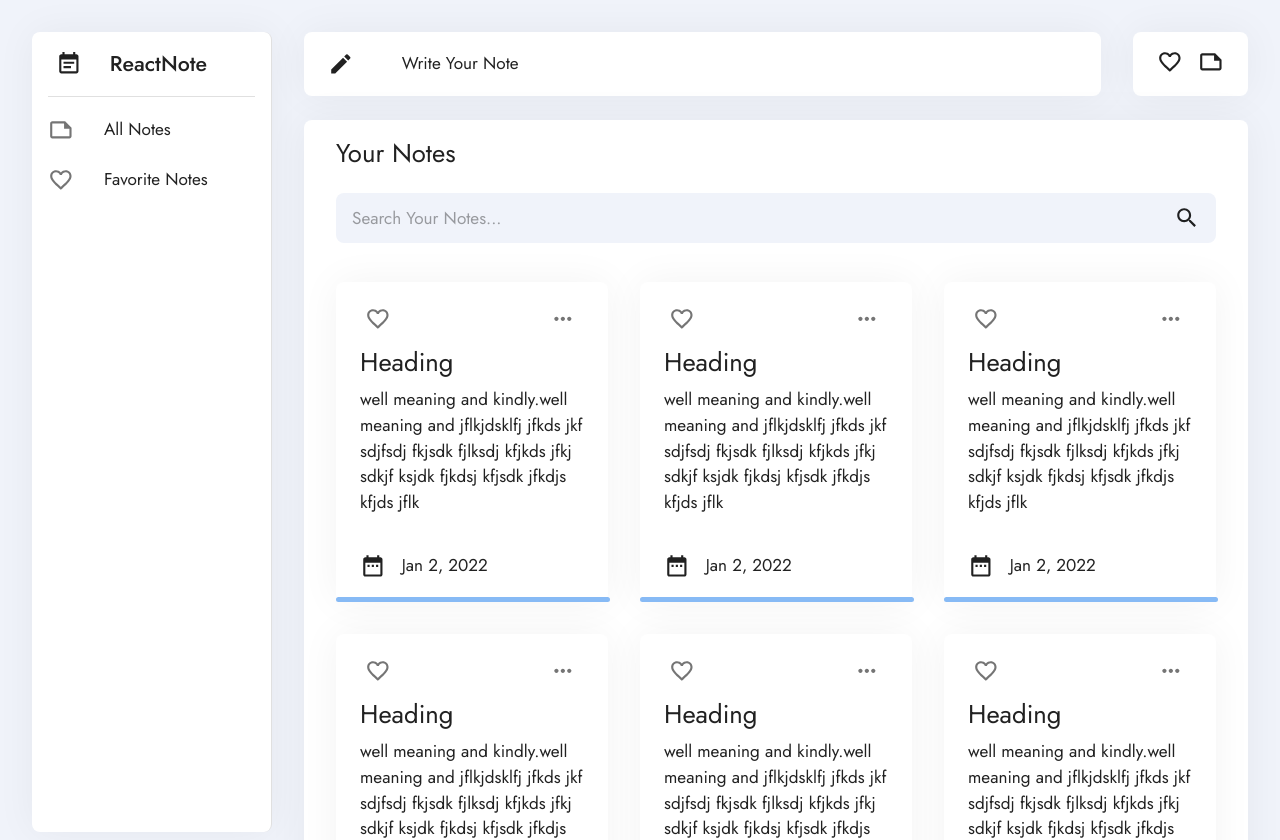
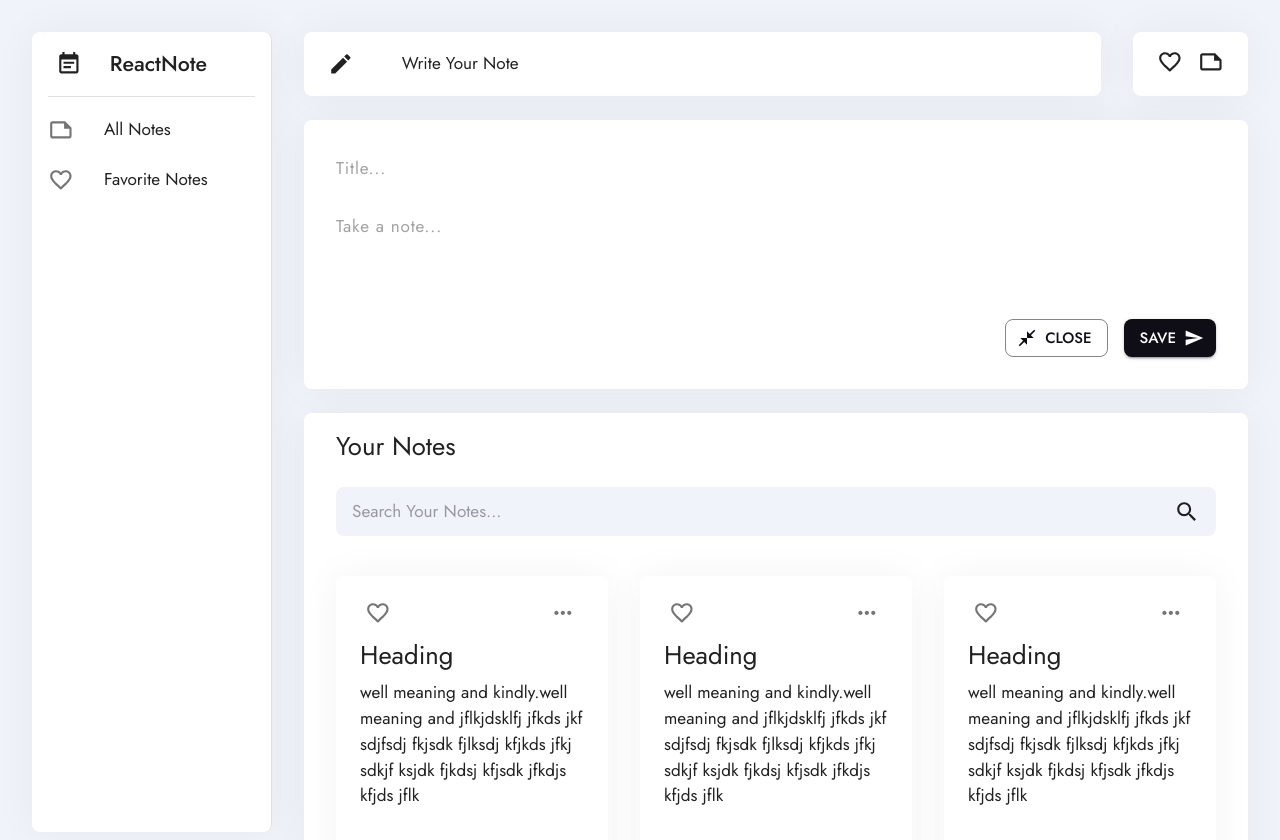
Before and after one commit to bijaylama/modernNote-react-redux-aoxisapi-app, a React (Create React App) app: page / in a window 1280 px wide. Shown: the top 840 px of the page. Built offline with nearby package versions, Linux system fonts and the light colour scheme.

Commit message:
form ui added

```diff
--- /dev/null
+++ b/data/db.json
@@ -0,0 +1,22 @@
+{
+  "notes": [
+    {
+      "title": "Yoshi's birthday bash",
+      "details": "Lorem Ipsum is simply dummy text of the printing and typesetting industry. Lorem Ipsum has been the industry's standard dummy text ever since the 1500s, when an unknown printer took a galley of type and scrambled it to make a type specimen book.",
+      "favorite": true,
+      "id": 1
+    },
+    {
+      "title": "Complete my ninja training",
+      "details": "Lorem Ipsum is simply dummy text of the printing and typesetting industry. Lorem Ipsum has been the industry's standard dummy text ever since the 1500s, when an unknown printer took.",
+      "favorite": false,
+      "id": 2
+    },
+    {
+      "title": "Order a pizza!",
+      "details": "Lorem Ipsum is simply dummy text of the printing and typesetting industry. Lorem Ipsum has been the industry's standard dummy text ever since the 1500s, when an unknown printer took a galley of type and scrambled it to make a type specimen book.\nLorem Ipsum is simply dummy text of the printing and typesetting industry. Lorem Ipsum has been the industry's standard dummy text ever since the 1500s, when an unknown printer took a galley of type and scrambled it to make a type specimen book.",
+      "favorite": true,
+      "id": 3
+    }
+  ]
+}
--- a/package.json
+++ b/package.json
@@ -14,6 +14,7 @@
     "json-server": "^0.17.0",
     "react": "^17.0.2",
     "react-dom": "^17.0.2",
+    "react-redux": "^7.2.6",
     "react-scripts": "5.0.0",
     "web-vitals": "^2.1.4"
   },
--- /dev/null
+++ b/src/components/Forms/Forms.js
@@ -0,0 +1,69 @@
+import React from "react";
+import {
+  Box,
+  Button,
+  Input,
+  Paper,
+  Stack,
+  Toolbar,
+  Typography,
+} from "@mui/material";
+import SendIcon from "@mui/icons-material/Send";
+import CloseFullscreenIcon from "@mui/icons-material/CloseFullscreen";
+const Forms = () => {
+  return (
+    <Box sx={{ mt: 3 }}>
+      <Paper
+        sx={{
+          boxShadow: "0 0px 40px rgb(0 0 0 / 5%)",
+          borderRadius: 2,
+          p: 4,
+        }}
+      >
+        <Input
+          multiline
+          size="medium"
+          maxRows={4}
+          sx={{
+            letterSpacing: 0.8,
+          }}
+          disableUnderline
+          fullWidth
+          placeholder="Title..."
+        />
+        <Input
+          multiline
+          size="medium"
+          maxRows={8}
+          rows={4}
+          sx={{
+            mt: 3,
+            letterSpacing: 0.8,
+          }}
+          disableUnderline
+          fullWidth
+          placeholder="Take a note..."
+        />
+        <Box sx={{ display: "flex", justifyContent: "flex-end" }}>
+          <Button
+            sx={{ borderRadius: 2, mr: 2 }}
+            variant="outlined"
+            color="primary1"
+            startIcon={<CloseFullscreenIcon />}
+          >
+            Close
+          </Button>
+          <Button
+            sx={{ borderRadius: 2 }}
+            variant="contained"
+            color="primary1"
+            endIcon={<SendIcon />}
+          >
+            Save
+          </Button>
+        </Box>
+      </Paper>
+    </Box>
+  );
+};
+export default Forms;
--- a/src/components/Home/Home.js
+++ b/src/components/Home/Home.js
@@ -4,6 +4,7 @@ import React from "react";
 import Header from "../Header/Header";
 import NoteList from "../NoteList/NoteList";
 import Footer from "../Footer/Footer";
+import Forms from "../Forms/Forms";
 const Home = () => {
   return (
     <Box
@@ -16,6 +17,7 @@ const Home = () => {
       }}
     >
       <Header />
+      <Forms />
       <NoteList />
       <Footer />
     </Box>
--- a/src/index.js
+++ b/src/index.js
@@ -5,11 +5,15 @@ import App from "./App";
 import reportWebVitals from "./reportWebVitals";
 import { myTheme } from "./myTheme";
 import { ThemeProvider } from "@mui/material";
+import { store } from "./redux/store";
+import { Provider } from "react-redux";
 
 ReactDOM.render(
   <React.StrictMode>
     <ThemeProvider theme={myTheme}>
-      <App />
+      <Provider store={store}>
+        <App />
+      </Provider>
     </ThemeProvider>
   </React.StrictMode>,
   document.getElementById("root")
--- a/src/myTheme.js
+++ b/src/myTheme.js
@@ -1,6 +1,15 @@
 import { createTheme } from "@mui/material/styles";
 
 export const myTheme = createTheme({
+  palette: {
+    primary1: {
+      // light: will be calculated from palette.primary.main,
+      main: "#0F0E17",
+      // dark: will be calculated from palette.primary.main,
+      // contrastText: will be calculated to contrast with palette.primary.main
+      contrastText: "#fff",
+    },
+  },
   typography: {
     fontFamily: "'Jost', sans-serif",
     fontSize: 15,
--- /dev/null
+++ b/src/redux/store.js
@@ -0,0 +1,5 @@
+import { configureStore } from "@reduxjs/toolkit";
+
+export const store = configureStore({
+  reducer: {},
+});
```
Also changed, not shown: src/redux/noteSlice.js (added, +27 -0 lines), src/logo.svg (deleted), 1 other file (tests, documents, lock files or other folders).
